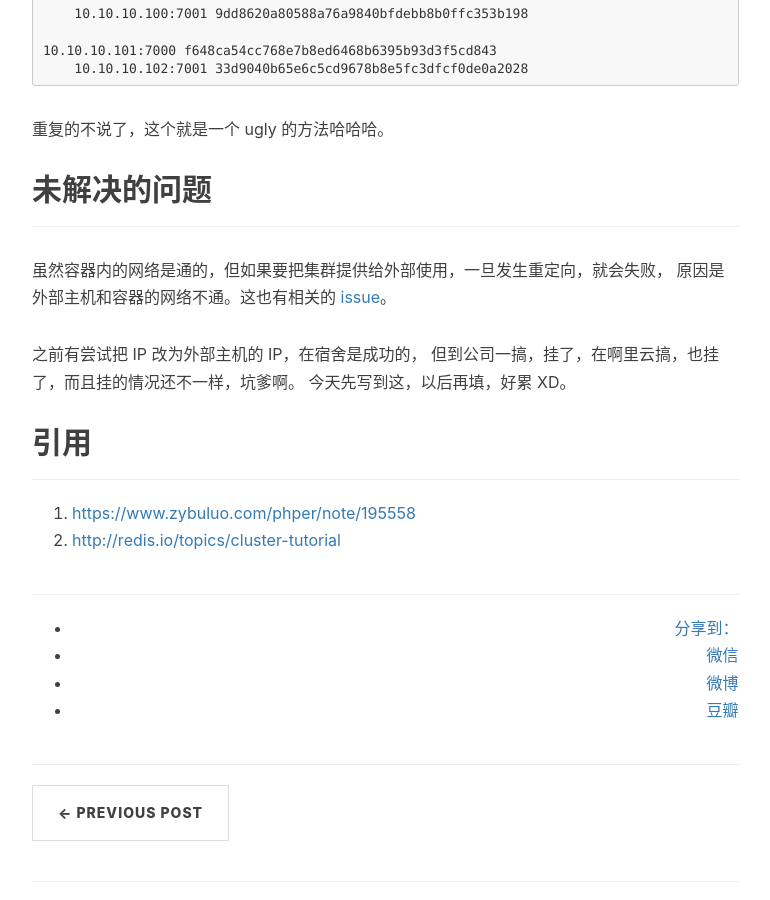
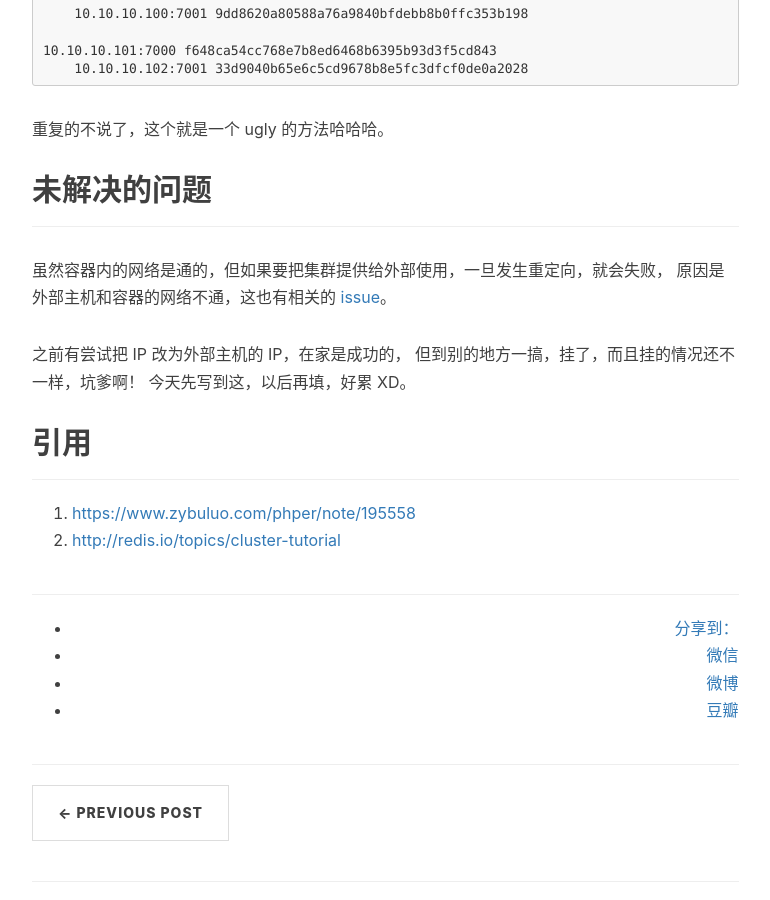
Before and after one commit to xkuga/xkuga.github.io, a Jekyll site: the page built from _posts/2016-07-22-docker-redis-cluster.md, in a window 1280 px wide and 900 px high, scrolled down 9395 px. Shown: the whole window, without its empty margins (233-1003 px from the left). Built offline with Jekyll 4.4.1, drawn with Linux system fonts in a browser that asks for light colours; nearby versions of some CDN libraries; comment, search, counter and statistics services are not loaded.

Commit message:
improve post

```diff
--- a/_posts/2016-07-22-docker-redis-cluster.md
+++ b/_posts/2016-07-22-docker-redis-cluster.md
@@ -450,10 +450,10 @@ redis-trib.rb add-node --slave --master-id f28185a65d377e096ffbdfe7b6b58c70ceeb1
 -------------
 
 虽然容器内的网络是通的，但如果要把集群提供给外部使用，一旦发生重定向，就会失败，
-原因是外部主机和容器的网络不通。这也有相关的 <a href="https://github.com/antirez/redis/issues/2527" target="_blank">issue</a>。
+原因是外部主机和容器的网络不通，这也有相关的 <a href="https://github.com/antirez/redis/issues/2527" target="_blank">issue</a>。
 
-之前有尝试把 IP 改为外部主机的 IP，在宿舍是成功的，
-但到公司一搞，挂了，在啊里云搞，也挂了，而且挂的情况还不一样，坑爹啊。
+之前有尝试把 IP 改为外部主机的 IP，在家是成功的，
+但到别的地方一搞，挂了，而且挂的情况还不一样，坑爹啊！
 今天先写到这，以后再填，好累 XD。
 
 ## 引用
```
